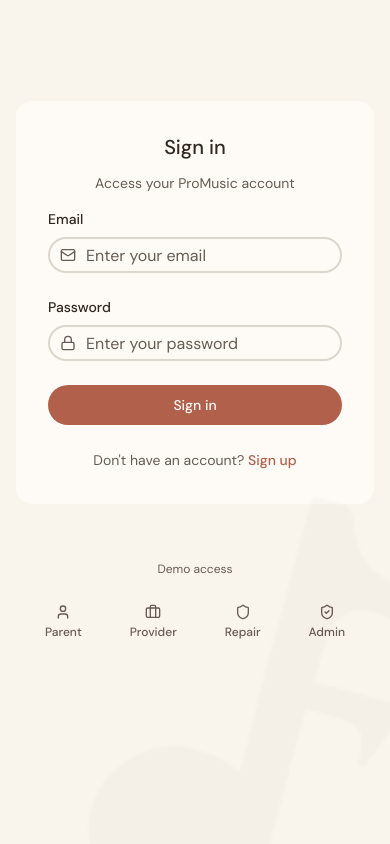
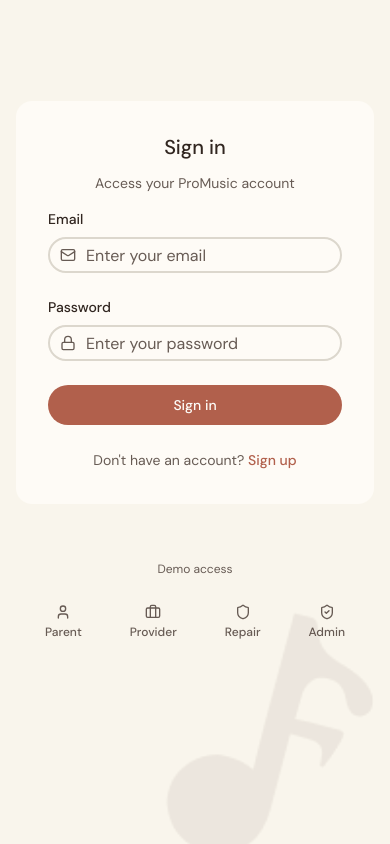
Before and after one commit to cspinozzi/pfables-design-review, a Next.js app: page /login in a window 390 px wide. Shown: the part 120-964 px from the top of the page. Built offline with nearby package versions, Linux system fonts and the light colour scheme.

Commit message:
style: update logo positioning and opacity for responsive design
Adjust logo size and opacity for better responsiveness and visual effect.

Co-authored-by: cspinozzi <246748561+cspinozzi@users.noreply.github.com>

```diff
--- a/app/login/page.tsx
+++ b/app/login/page.tsx
@@ -76,13 +76,12 @@ function LoginContent() {
 
   return (
     <div className="relative min-h-screen bg-background flex flex-col items-center pt-[12vh] px-4 sm:px-6 pb-12 sm:pt-20 overflow-hidden">
-      <div className="pointer-events-none select-none absolute -bottom-32 -right-40 opacity-[0.02]">
+      <div className="pointer-events-none select-none absolute -bottom-[10vw] -right-[10vw] opacity-[0.06] w-[80vw] h-[80vw]">
         <Image
           src="/icon-light.png"
           alt=""
-          width={700}
-          height={700}
-          className="h-auto object-contain"
+          fill
+          className="object-contain"
           priority
         />
       </div>
```
